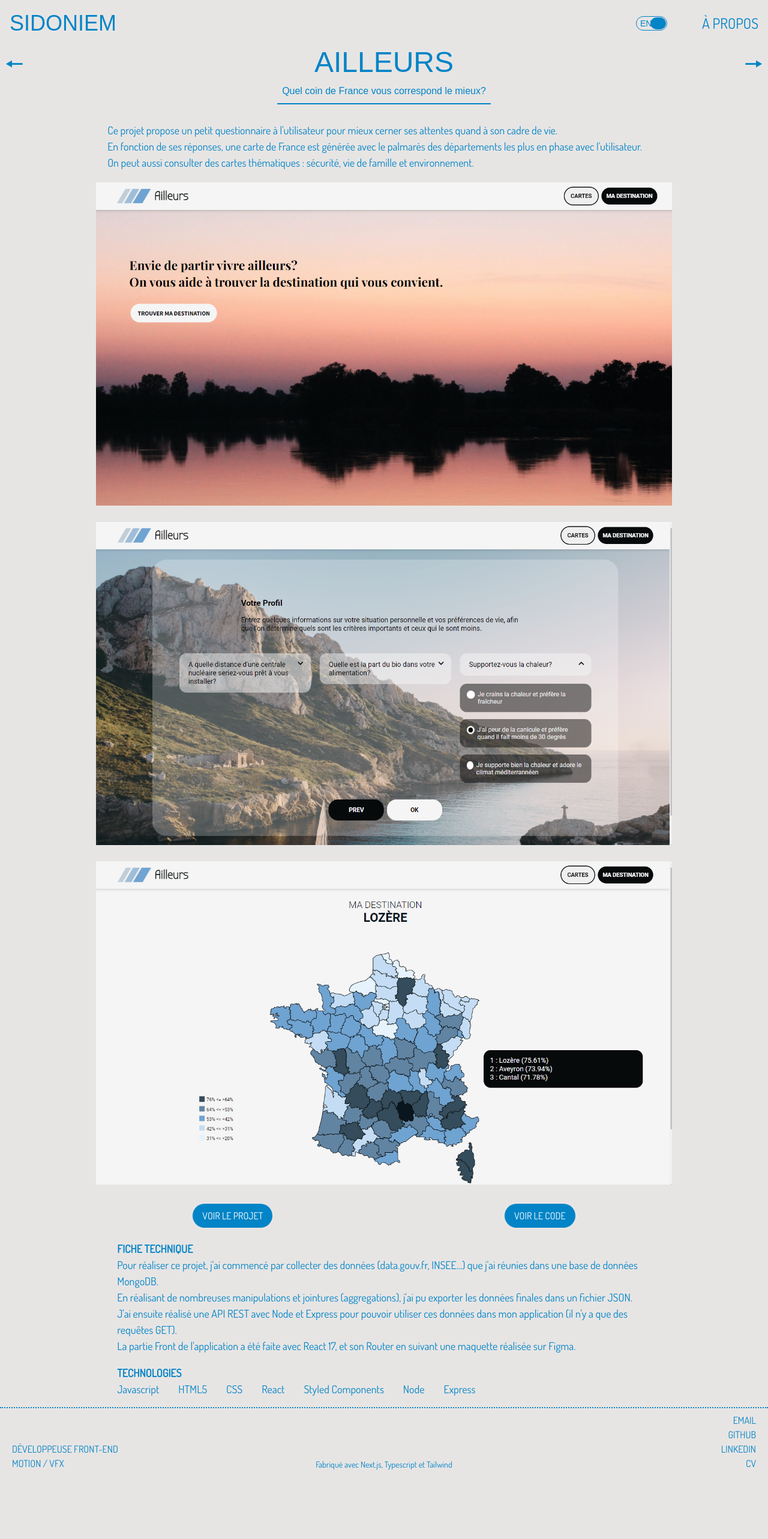
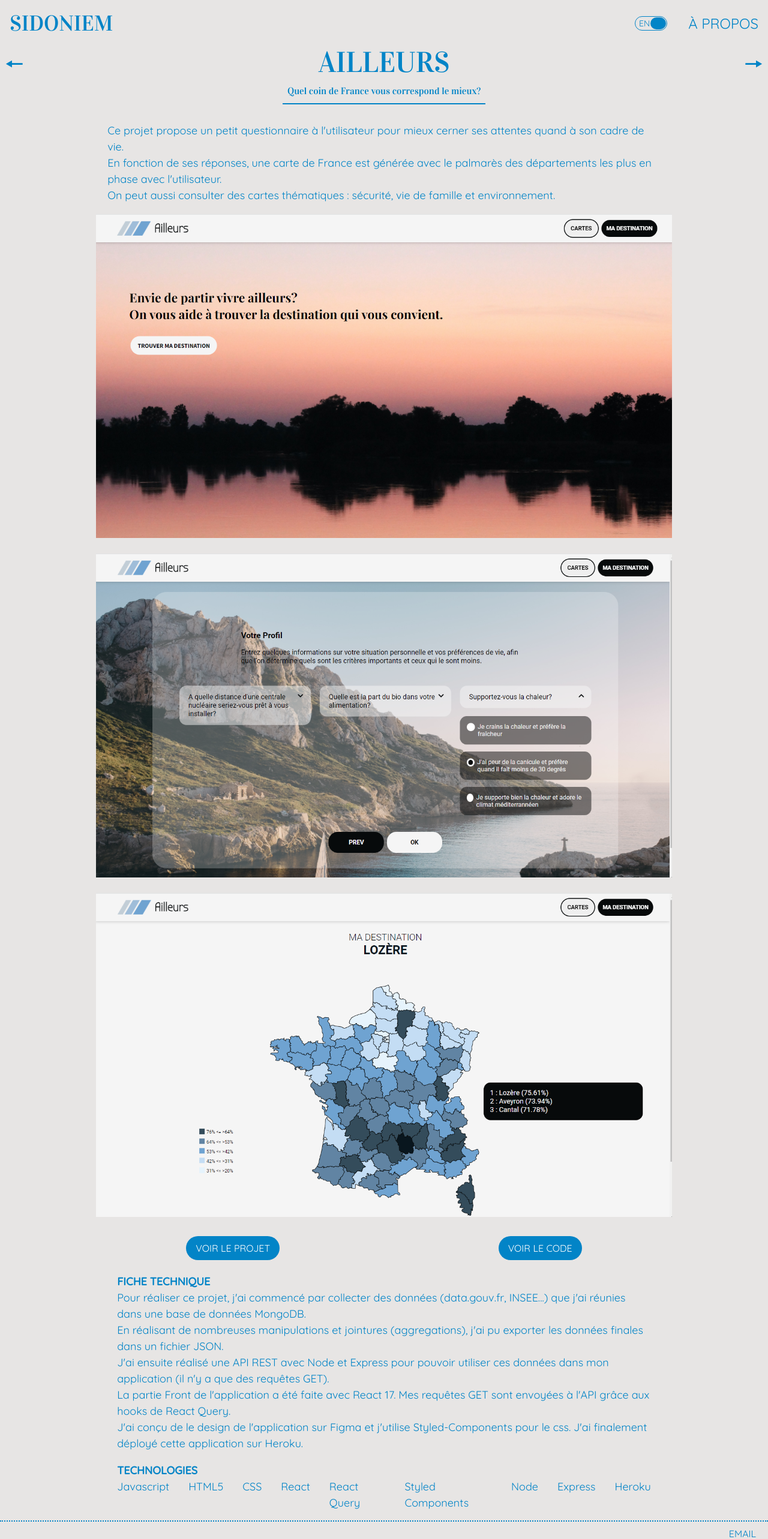
Before and after one commit to Fidomi/portfolio-next, a Next.js app: page /projects in a window 1280 px wide. Shown: the top 2566 px of the page at 60% size. Before the commit the page ends 2460 px from the top, so only its background shows below. Built offline with nearby package versions, Linux system fonts and the light colour scheme.

Commit message:
change fonts

```diff
--- a/components/Header.tsx
+++ b/components/Header.tsx
@@ -37,13 +37,13 @@ function Header({ bgColor }: { bgColor: string }) {
                         {project.dev === true ? (
                             <a
                                 onClick={resetProject}
-                                className="text-lg w-20 text-sky-600 text-right md:w-32 font-body md:text-2xl">
+                                className="text-base md:text-lg w-20 text-sky-600 text-right md:w-32 font-body md:text-2xl">
                                 {language === "EN" ? "ABOUT" : "À PROPOS"}
                             </a>
                         ) : (
                             <a
                                 onClick={resetProject}
-                                className="text-lg w-20 text-amber-600 text-right md:w-32 font-body md:text-2xl">
+                                className="text-base md:text-lg w-20 text-amber-600 text-right md:w-32 font-body md:text-2xl">
                                 {language === "EN" ? "ABOUT" : "À PROPOS"}
                             </a>
                         )}
--- a/components/SwitchKnob/SwitchKnob.module.scss
+++ b/components/SwitchKnob/SwitchKnob.module.scss
@@ -4,7 +4,7 @@
 
 #label {
     display: flex;
-    width: 48px;
+    width: 50px;
     height: 21px;
     justify-content: space-between;
     align-items: center;
@@ -40,7 +40,7 @@ label .text {
 }
 
 input:checked + label .ball {
-    transform: translateX(22px);
+    transform: translateX(24px);
 }
 input:unchecked + label .ball {
     transform: translateX(-28px);
@@ -54,7 +54,7 @@ input:unchecked + label .ball {
         margin: 0 1.5rem;
     }
     #label {
-        width: 52px;
+        width: 54px;
         height: 24px;
     }
     .ball {
--- a/components/SwitchKnob/SwitchKnob.tsx
+++ b/components/SwitchKnob/SwitchKnob.tsx
@@ -29,10 +29,12 @@ const SwitchKnob = ({ project }: { project: Project }) => {
                     htmlFor="switch"
                     id={`${style.label}`}
                     className="border border-solid border-sky-600">
-                    <span className={`${style.text} ${style.en} text-sky-600`}>
+                    <span
+                        className={`${style.text} ${style.en} font-body text-sky-600`}>
                         EN
                     </span>
-                    <span className={`${style.text} ${style.fr} text-sky-600`}>
+                    <span
+                        className={`${style.text} ${style.fr} font-body text-sky-600`}>
                         FR
                     </span>
                     <span className={`${style.ball} bg-sky-600`}></span>
@@ -41,13 +43,13 @@ const SwitchKnob = ({ project }: { project: Project }) => {
                 <label
                     htmlFor="switch"
                     id={`${style.label}`}
-                    className="border border-solid border-amber-600">
+                    className="border border-solid border-amber-600 font-body">
                     <span
-                        className={`${style.text} ${style.en} text-amber-600`}>
+                        className={`${style.text} ${style.en} font-body text-amber-600`}>
                         EN
                     </span>
                     <span
-                        className={`${style.text} ${style.fr} text-amber-600`}>
+                        className={`${style.text} ${style.fr} font-body text-amber-600`}>
                         FR
                     </span>
                     <span className={`${style.ball} bg-amber-600`}></span>
--- a/components/VideoProject/VideoProject.tsx
+++ b/components/VideoProject/VideoProject.tsx
@@ -18,8 +18,8 @@ const VideoProject = (props: VideoProjectInfo) => {
         />
     );
     return (
-        <div className="md:w-col90 md:px-0 md:text-lg px-4 flex flex-col h-full w-full justify-start items-center lg:max-w-2xl mx-auto mt-10 ">
-            <div className={`${style.player_wrapper} mt-4 lg:mt-8`}>
+        <div className="md:w-col90 md:px-0 md:text-lg px-4 flex flex-col h-full w-full justify-between items-center lg:max-w-2xl mx-auto mt-10 ">
+            <div className={`${style.player_wrapper} md:mt-20 lg:mt-8`}>
                 <ReactPlayer
                     url={props.project.srcVideo}
                     light={props.project.imgC[0].src}
--- a/data/projects.ts
+++ b/data/projects.ts
@@ -178,52 +178,28 @@ export const PROJECTS_EN: Project[] = [
             "To carry out this project, I started by collecting data (data.gouv.fr, INSEE...) that I gathered in a MongoDB database.",
             "By performing many manipulations and joins (aggregations), I was able to export the final data to a JSON file.",
             "I then made a REST API with Node and Express to be able to use this data in my application (there are only GET requests).",
-            "The Front part of the application was made with React 17 and its Router, following a layout made with Figma. For styling I used Styled-Component.",
+            "The Front part of the application was made with React 17. It fetches the data from the API using ReactQuery.",
+            "I designed the layout of this app with Figma. For styling I used Styled-Component. I finally deployed this app on Heroku. ",
         ],
         technologies: [
             "Javascript",
             "HTML5",
             "CSS",
             "React",
+            "React Query",
             "Styled Components",
             "Node",
             "Express",
+            "Heroku",
         ],
         preview: true,
         code: true,
         github: "https://github.com/Fidomi/ailleurs-react-app",
+        url: "https://partir-ailleurs.herokuapp.com/",
     },
     {
         dev: true,
         id: 8,
-        title: "Lucky Wheel",
-        subtitle: "A random wheel in pure javascript",
-        desc: [
-            "A wheel is split into as many fractions as there are names given by the user within a limit of 10.",
-            "Each wheel fraction has its own random color. As names are designated by the wheel, this last updates its number of fraction and the ranking is displayed.",
-        ],
-        name: "wheel",
-        img: [wheel_C],
-        imgC: [
-            wheel_1_carre,
-            wheel_2_carre,
-            wheel_3_carre,
-            wheel_1,
-            wheel_2,
-            wheel_3,
-        ],
-        technical_sheet: [
-            "For this project I used the Canvas object of Javascript and I created classes and Javascript modules.",
-        ],
-        technologies: ["Javascript", "HTML5", "CSS"],
-        preview: true,
-        code: true,
-        github: "https://github.com/Fidomi/random_wheel",
-        url: "https://codepen.io/fidomi/project/editor/ZbLQRE",
-    },
-    {
-        dev: true,
-        id: 9,
         title: "Clairenou",
         subtitle: "A showcase site and a backoffice application",
         desc: [
@@ -262,7 +238,7 @@ export const PROJECTS_EN: Project[] = [
     },
     {
         dev: true,
-        id: 10,
+        id: 9,
         title: "My Portfolio",
         subtitle: "My portfolio website you're already looking at",
         desc: [
@@ -296,6 +272,34 @@ export const PROJECTS_EN: Project[] = [
         preview: false,
         code: true,
         github: "https://github.com/Fidomi/portfolio-next",
+    },
+    {
+        dev: true,
+        id: 10,
+        title: "Lucky Wheel",
+        subtitle: "A random wheel in pure javascript",
+        desc: [
+            "A wheel is split into as many fractions as there are names given by the user within a limit of 10.",
+            "Each wheel fraction has its own random color. As names are designated by the wheel, this last updates its number of fraction and the ranking is displayed.",
+        ],
+        name: "wheel",
+        img: [wheel_C],
+        imgC: [
+            wheel_1_carre,
+            wheel_2_carre,
+            wheel_3_carre,
+            wheel_1,
+            wheel_2,
+            wheel_3,
+        ],
+        technical_sheet: [
+            "For this project I used the Canvas object of Javascript and I created classes and Javascript modules.",
+        ],
+        technologies: ["Javascript", "HTML5", "CSS"],
+        preview: true,
+        code: true,
+        github: "https://github.com/Fidomi/random_wheel",
+        url: "https://codepen.io/fidomi/project/editor/ZbLQRE",
     },
 ];
 
@@ -415,52 +419,28 @@ export const PROJECTS_FR: Project[] = [
             "Pour réaliser ce projet, j'ai commencé par collecter des données (data.gouv.fr, INSEE...) que j'ai réunies dans une base de données MongoDB.",
             "En réalisant de nombreuses manipulations et jointures (aggregations), j'ai pu exporter les données finales dans un fichier JSON.",
             "J'ai ensuite réalisé une API REST avec Node et Express pour pouvoir utiliser ces données dans mon application (il n'y a que des requêtes GET).",
-            "La partie Front de l'application a été faite avec React 17, et son Router en suivant une maquette réalisée sur Figma.",
+            "La partie Front de l'application a été faite avec React 17. Mes requêtes GET sont envoyées à l'API grâce aux hooks de React Query.",
+            "J'ai conçu de le design de l'application sur Figma et j'utilise Styled-Components pour le css. J'ai finalement déployé cette application sur Heroku.",
         ],
         technologies: [
             "Javascript",
             "HTML5",
             "CSS",
             "React",
+            "React Query",
             "Styled Components",
             "Node",
             "Express",
+            "Heroku",
         ],
         preview: true,
         code: true,
         github: "https://github.com/Fidomi/ailleurs-react-app",
+        url: "https://partir-ailleurs.herokuapp.com/",
     },
     {
         dev: true,
         id: 8,
-        title: "La Roue du Hasard",
-        subtitle: "Une roue de tirage au sort en pur javascript",
-        desc: [
-            "L'utilisateur entre les noms à tirer au sort. La roue compte une fraction par nom.",
-            "Chaque fraction de roue a sa propre couleur aléatoire. Au fur et à mesure que les noms sont désignés par la roue, cette dernière se met à jour et le palmarès s'affiche.",
-        ],
-        name: "wheel",
-        img: [wheel_C],
-        imgC: [
-            wheel_1_carre,
-            wheel_2_carre,
-            wheel_3_carre,
-            wheel_1,
-            wheel_2,
-            wheel_3,
-        ],
-        technical_sheet: [
-            "Pour réaliser ce projet j'ai utilisé l'objet Canvas de Javascript et j'ai créé des classes et des modules Javascript.",
-        ],
-        technologies: ["Javascript", "HTML5", "CSS"],
-        preview: true,
-        code: true,
-        github: "https://github.com/Fidomi/random_wheel",
-        url: "https://codepen.io/fidomi/project/editor/ZbLQRE",
-    },
-    {
-        dev: true,
-        id: 9,
         title: "Clairenou",
         subtitle: "Un site vitrine et une application backoffice",
         desc: [
@@ -499,7 +479,7 @@ export const PROJECTS_FR: Project[] = [
     },
     {
         dev: true,
-        id: 10,
+        id: 9,
         title: "Mon Portfolio",
         subtitle: "Le site portfolio sur lequel vous êtes actuellement.",
         desc: [
@@ -534,4 +514,32 @@ export const PROJECTS_FR: Project[] = [
         code: true,
         github: "https://github.com/Fidomi/portfolio-next",
     },
+    {
+        dev: true,
+        id: 10,
+        title: "La Roue du Hasard",
+        subtitle: "Une roue de tirage au sort en pur javascript",
+        desc: [
+            "L'utilisateur entre les noms à tirer au sort. La roue compte une fraction par nom.",
+            "Chaque fraction de roue a sa propre couleur aléatoire. Au fur et à mesure que les noms sont désignés par la roue, cette dernière se met à jour et le palmarès s'affiche.",
+        ],
+        name: "wheel",
+        img: [wheel_C],
+        imgC: [
+            wheel_1_carre,
+            wheel_2_carre,
+            wheel_3_carre,
+            wheel_1,
+            wheel_2,
+            wheel_3,
+        ],
+        technical_sheet: [
+            "Pour réaliser ce projet j'ai utilisé l'objet Canvas de Javascript et j'ai créé des classes et des modules Javascript.",
+        ],
+        technologies: ["Javascript", "HTML5", "CSS"],
+        preview: true,
+        code: true,
+        github: "https://github.com/Fidomi/random_wheel",
+        url: "https://codepen.io/fidomi/project/editor/ZbLQRE",
+    },
 ];
--- a/styles/globals.css
+++ b/styles/globals.css
@@ -1,5 +1,4 @@
-@import url("https://fonts.googleapis.com/css2?family=Dosis:wght@200;300;400&display=swap");
-
+@import url("https://fonts.googleapis.com/css2?family=Quicksand:wght@300;400;500&family=Vidaloka&display=swap");
 @tailwind base;
 @tailwind components;
 @tailwind utilities;
--- a/tailwind.config.js
+++ b/tailwind.config.js
@@ -32,9 +32,9 @@ module.exports = {
             sky: colors.sky,
         },
         fontFamily: {
-            sans: ["Oswald", "sans-serif"],
+            sans: ["Vidaloka", "serif"],
             serif: ["ui - serif", "Georgia", "Cambria", "serif"],
-            body: ["Dosis", "sans"],
+            body: ["Quicksand", "sans-serif"],
         },
         fontSize: {
             xs: ".75rem",
```
Also changed, not shown: components/DevProject/DevProject.tsx (+6 -3 lines), public/img/clairenou_C.png, public/img/wheel_C.png.
